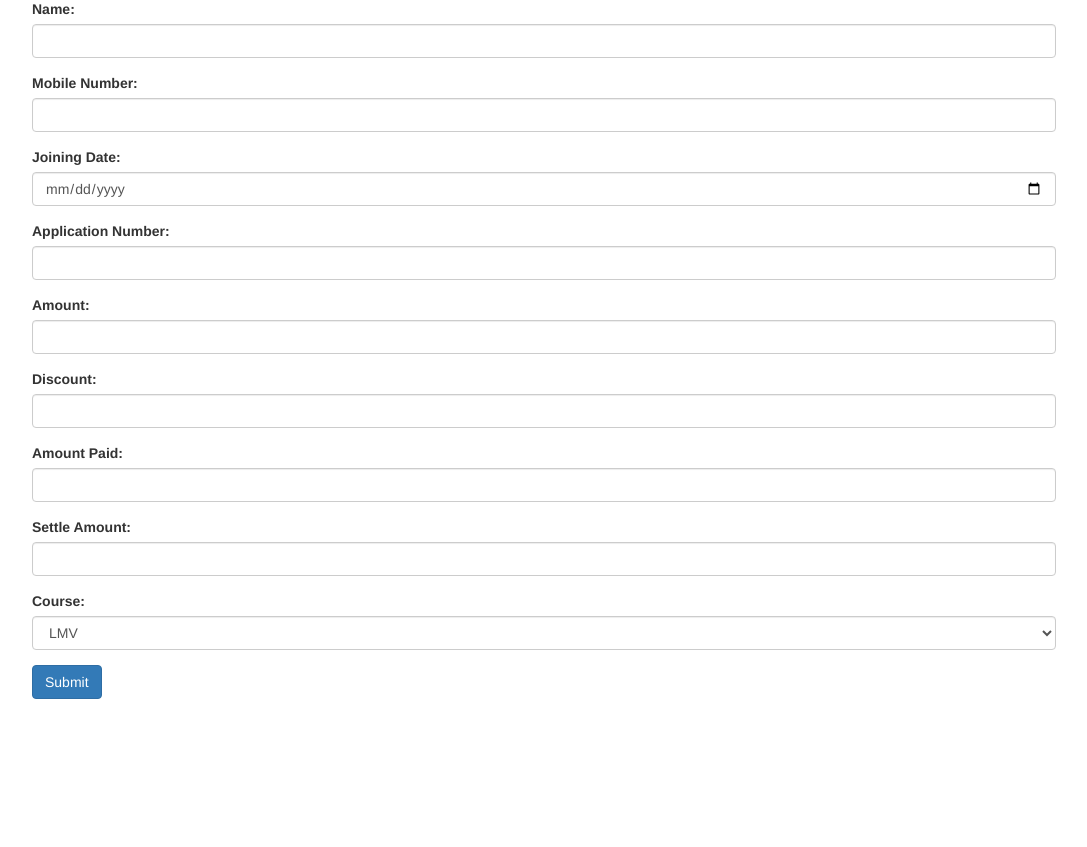
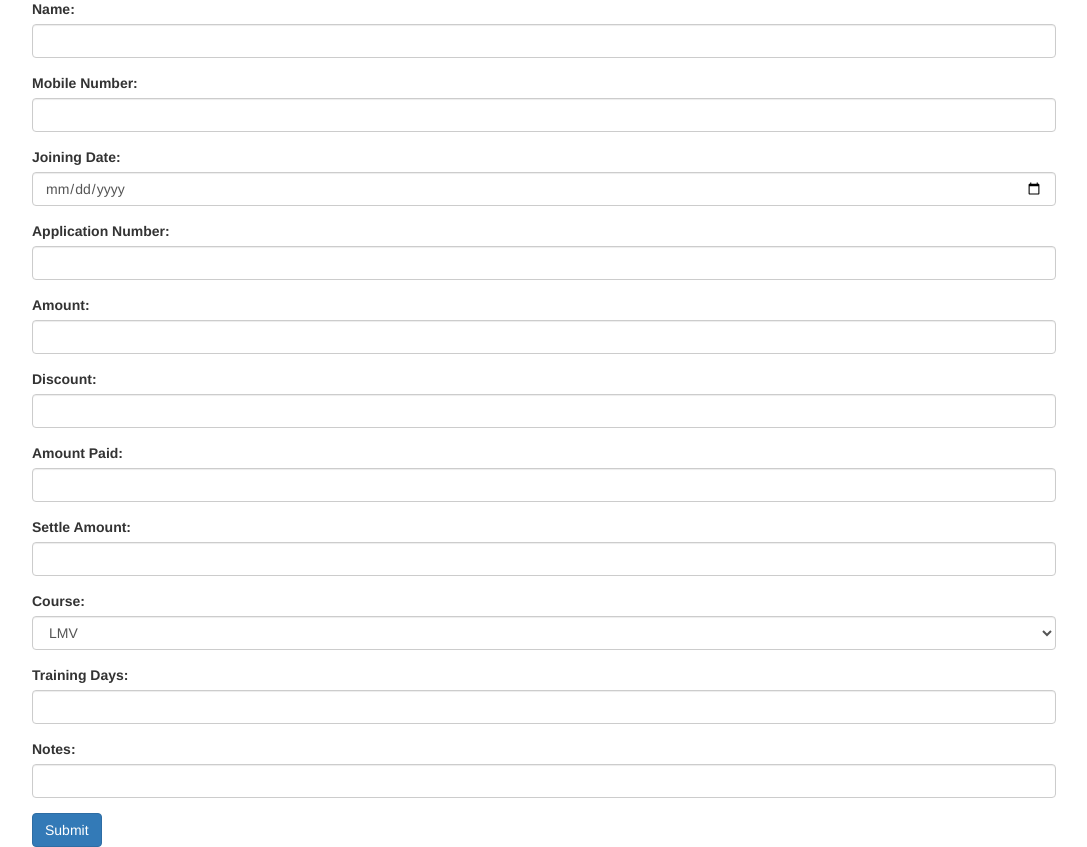
Before and after one commit to ikbhal/flask_driving_school, a Flask app: page /add_student in a window 1280 px wide. Shown: the part 123-970 px from the top of the page, without its empty margins (96-1183 px from the left). Before the commit the page ends 822 px from the top, so only its background shows below. Run offline with Flask 3, Linux system fonts and the light colour scheme; some libraries are stand-ins or nearby versions.

Commit message:
added training days, notes; notes rendering not working - later work on fix it then work on student view route

```diff
--- a/app.py
+++ b/app.py
@@ -3,7 +3,12 @@ from flask_pymongo import PyMongo
 from bson.objectid import ObjectId
 
 class Student:
-    def __init__(self, name, mobile_number, joining_date, application_number, amount, discount, amount_paid, settle_amount, course):
+    def __init__(self, name, mobile_number, joining_date,
+                  application_number,
+                    amount, discount, amount_paid, settle_amount,
+                    course,
+                    training_days=10, notes=''
+                    ):
         self.name = name
         self.mobile_number = mobile_number
         self.joining_date = joining_date
@@ -13,6 +18,8 @@ class Student:
         self.amount_paid = amount_paid
         self.settle_amount = settle_amount
         self.course = course
+        self.training_days = training_days
+        self.notes = notes
 
 app = Flask(__name__)
 app.secret_key = 'allah raji hojaye'
@@ -53,7 +60,9 @@ def add_student():
             'discount': student.discount,
             'amount_paid': student.amount_paid,
             'settle_amount': student.settle_amount,
-            'course': student.course
+            'course': student.course,
+            'training_days': student.training_days,
+            'notes': student.notes
         })
 
         flash('Student Added Successfully')
--- a/templates/add_student.html
+++ b/templates/add_student.html
@@ -49,6 +49,14 @@ Add Student
             <option value="lvm">LVM with Two Wheeler</option>
         </select>
     </div>
+    <div class="form-group">
+        <label for="training_days">Training Days:</label>
+        <input type="number" name="training_days" class="form-control">
+    </div>
+    <div class="form-group">
+        <label for="notes">Notes:</label>
+        <input type="text" name="notes" class="form-control">
+    </div>
     <button type="submit" class="btn btn-primary">Submit</button>
 </form>
 {% endblock %}
--- a/templates/list_students.html
+++ b/templates/list_students.html
@@ -13,6 +13,8 @@
                 <th>Amount Paid</th>
                 <th>Settle Amount</th>
                 <th>Course</th>
+                <th>Training Days</th>
+                <th>Notes</th>
                 <th>Actions</th>
             </tr>
         </thead>
@@ -28,6 +30,8 @@
                     <td>{{ student.amount_paid }}</td>
                     <td>{{ student.settle_amount }}</td>
                     <td>{{ student.course }}</td>
+                    <td>{{ student.training_days }}</td>
+                    <td>{{ student.notes }}</td>
                     <td>
                         <a href="/delete_student/{{ student._id }}" class="btn btn-danger">Delete</a>
                     </td>
--- a/templates/search_student.html
+++ b/templates/search_student.html
@@ -25,6 +25,8 @@
                 <p>Amount Paid: {{ student.amount_paid }}</p>
                 <p>Settle Amount: {{ student.settle_amount }}</p>
                 <p>Course: {{ student.course }}</p>
+                <p>Training Days: {{student.training_days}}</p>
+                <p>Notes: {{student.notes}}</p>
             </div>
         {% else %}
             <div class="mt-4">
```
